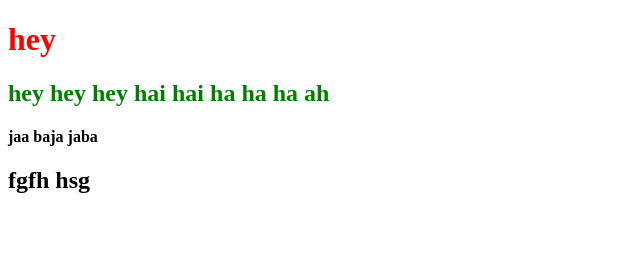
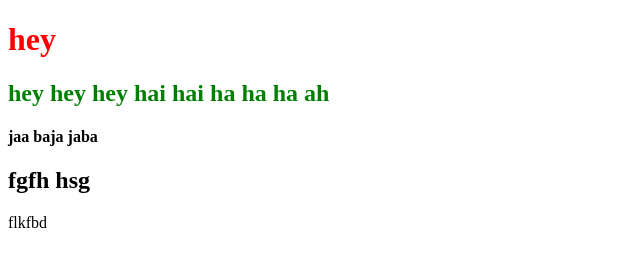
Before and after one commit to RahulPSkadumeni/learnGit, a plain HTML site: page hey.html in a window 1280 px wide. Shown: the full height of the page, 0-640 px from the left. Drawn offline with Linux system fonts and the light colour scheme.

Commit message:
edit heyyyyyyyyyyy

```diff
--- a/hey.html
+++ b/hey.html
@@ -16,6 +16,7 @@
     <h2 style="color:green"> hey hey  hey hai hai ha  ha  ha ah</h2>
     <h4>jaa baja jaba  </h4>
     <h2>fgfh hsg</h2>
+    <p>flkfbd</p>
 </body>
 
 </body>
```
